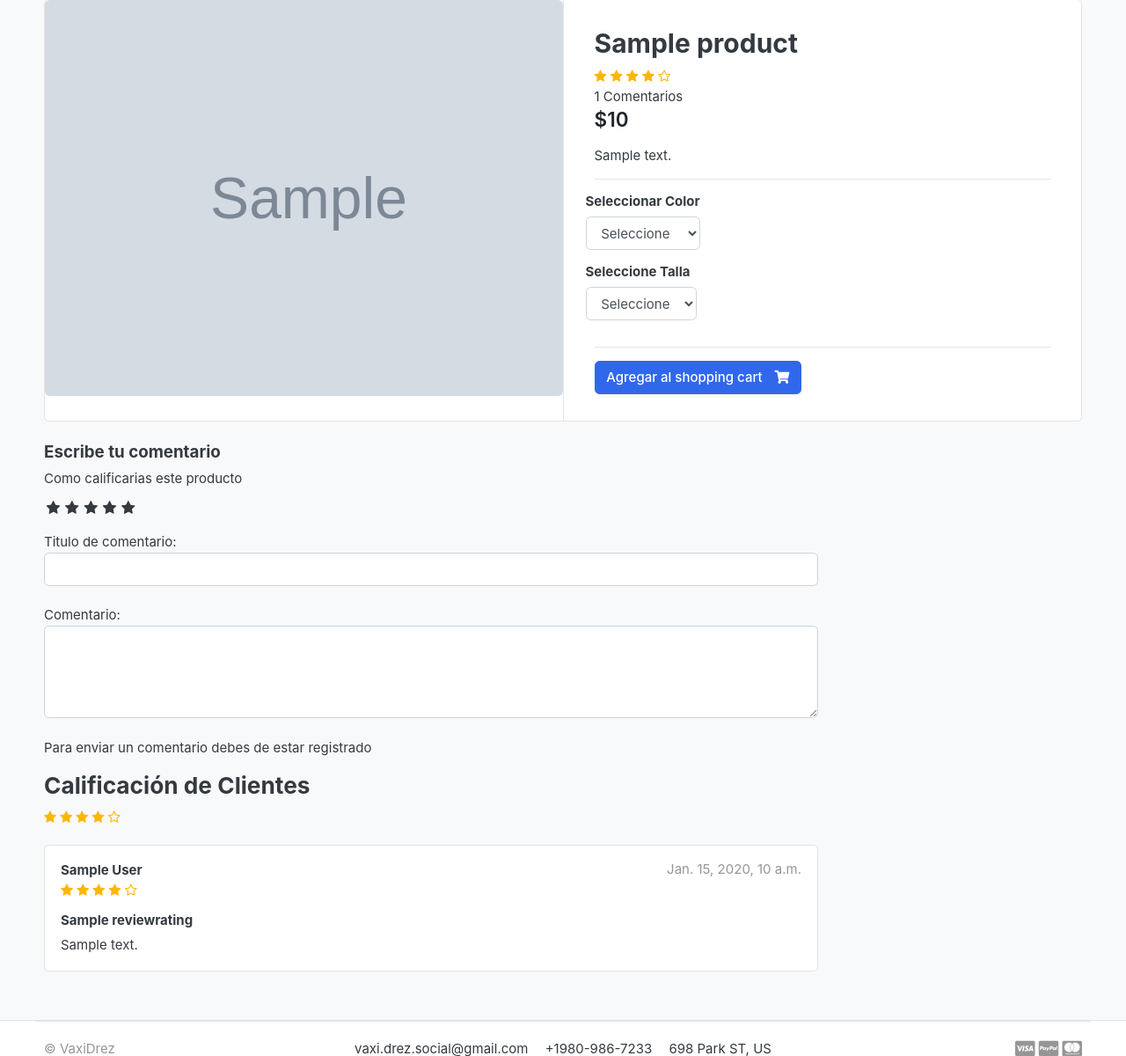
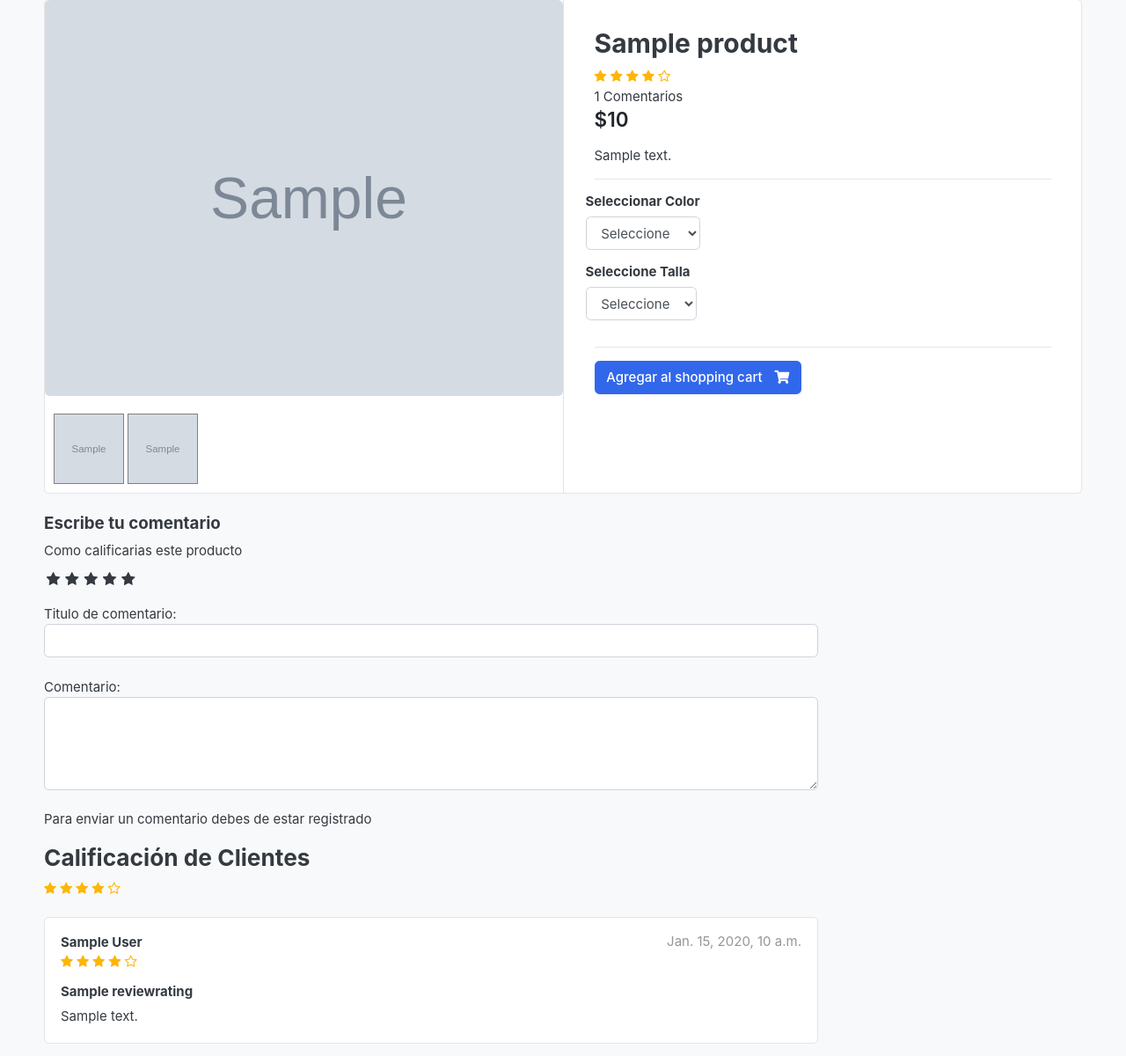
Before and after one commit to RodrooMtz/ecommerce-django, a Django app: a page that uses templates/includes/footer.html in a window 1280 px wide. Shown: the part 159-1359 px from the top of the page at 88% size. Run offline with Django 4.2, Linux system fonts and the light colour scheme; tables that the repository leaves empty hold one stand-in row (values such as "Sample post"); grey boxes marked "Sample" are stand-in pictures; some libraries are stand-ins or nearby versions; some web fonts are replaced.

Commit message:
version2

```diff
--- a/ecommerce/static/css/custom.css
+++ b/ecommerce/static/css/custom.css
@@ -39,3 +39,20 @@ label:hover ~ input:checked ~ label{
 .rating-star i{
     color: #ffb503 !important;
 }
+
+ul.thumb{
+    margin: 0 auto;
+    padding: 0;
+    float: left;
+}
+
+ul.thumb li{
+    list-style: none;
+    margin: 10px;
+}
+
+ul.thumb li img{
+    width: 80px;
+    height: 80px;
+    border: 1px solid grey;
+}
--- a/ecommerce/urls.py
+++ b/ecommerce/urls.py
@@ -21,7 +21,8 @@ from django.conf import settings
 
 
 urlpatterns = [
-    path('admin/', admin.site.urls),
+    path('securelogin/', admin.site.urls),
+    path('admin/', include('admin_honeypot.urls', namespace='admin_honeypot')),
     path('', views.home, name='home'),
     path('store/', include('store.urls')),
     path('cart/', include('carts.urls')),
--- a/store/models.py
+++ b/store/models.py
@@ -80,3 +80,11 @@ class ReviewRating(models.Model):
 
     def __str__(self):
         return self.subject
+
+
+class ProductGallery(models.Model):
+    product = models.ForeignKey(Product, default=None, on_delete=models.CASCADE)
+    image = models.ImageField(upload_to='store/products', max_length=255)
+
+    def __str__(self):
+        return self.product.product_name
--- a/store/views.py
+++ b/store/views.py
@@ -2,7 +2,7 @@ from django.contrib import messages
 from django.shortcuts import render, get_object_or_404, redirect
 
 from .forms import ReviewForm
-from .models import Product, ReviewRating
+from .models import Product, ReviewRating, ProductGallery
 from category.models import Category
 from carts.models import CartItem
 from carts.views import _cart_id
@@ -55,11 +55,14 @@ def product_detail(request, category_slug, product_slug):
 
     reviews = ReviewRating.objects.filter(product_id=single_product.id, status=True)
 
+    product_gallery = ProductGallery.objects.filter(product_id=single_product.id)
+
     context = {
         'single_product': single_product,
         'in_cart': in_cart,
         'orderproduct': orderproduct,
         'reviews': reviews,
+        'product_gallery': product_gallery,
     }
 
     return render(request, 'store/product_detail.html', context)
--- a/templates/includes/footer.html
+++ b/templates/includes/footer.html
@@ -19,3 +19,17 @@
 	</div><!-- //container -->
 </footer>
 <!-- ========================= FOOTER END // ========================= -->
+<script src="https://ajax.googleapis.com/ajax/libs/jquery/3.6.0/jquery.min.js"></script>
+<script type="text/javascript">
+
+    $(document).ready(function (){
+        $('.thumb a').click(function (e){
+            e.preventDefault();
+            $('.mainImage img').attr('src', $(this).attr('href'));
+        })
+    })
+
+</script>
+
+</body>
+</html>
--- a/templates/store/product_detail.html
+++ b/templates/store/product_detail.html
@@ -9,10 +9,18 @@
             <div class="row no-gutters">
                 <aside class="col-md-6">
                     <article class="gallery-wrap">
-                        <div class="img-big-wrap">
-                           <a href="#"><img src="{{ single_product.images.url }}"></a>
+                        <div class="img-big-wrap mainImage">
+                           <center><img src="{{ single_product.images.url }}"></center>
                         </div> <!-- img-big-wrap.// -->
                     </article> <!-- gallery-wrap .end// -->
+                    <ul class="thumb">
+                        <li>
+                            <a href="{{ single_product.images.url }}" target="mainImage"><img src="{{ single_product.images.url }}" alt="Imagen del Producto"></a>
+                            {% for i in product_gallery %}
+                                <a href="{{ i.image.url }}" target="mainImage"><img src="{{ i.image.url }}" alt="Imagen del Producto"></a>
+                            {% endfor %}
+                        </li>
+                    </ul>
                 </aside>
                 <main class="col-md-6 border-left">
                     <form action="{% url 'add_cart' single_product.id %}" method="POST">
```
Also changed, not shown: ecommerce/settings.py (+16 -7 lines), store/admin.py (+10 -1 lines), templates/home.html (+11 -0 lines), store/migrations/0004_productgallery.py (added).
